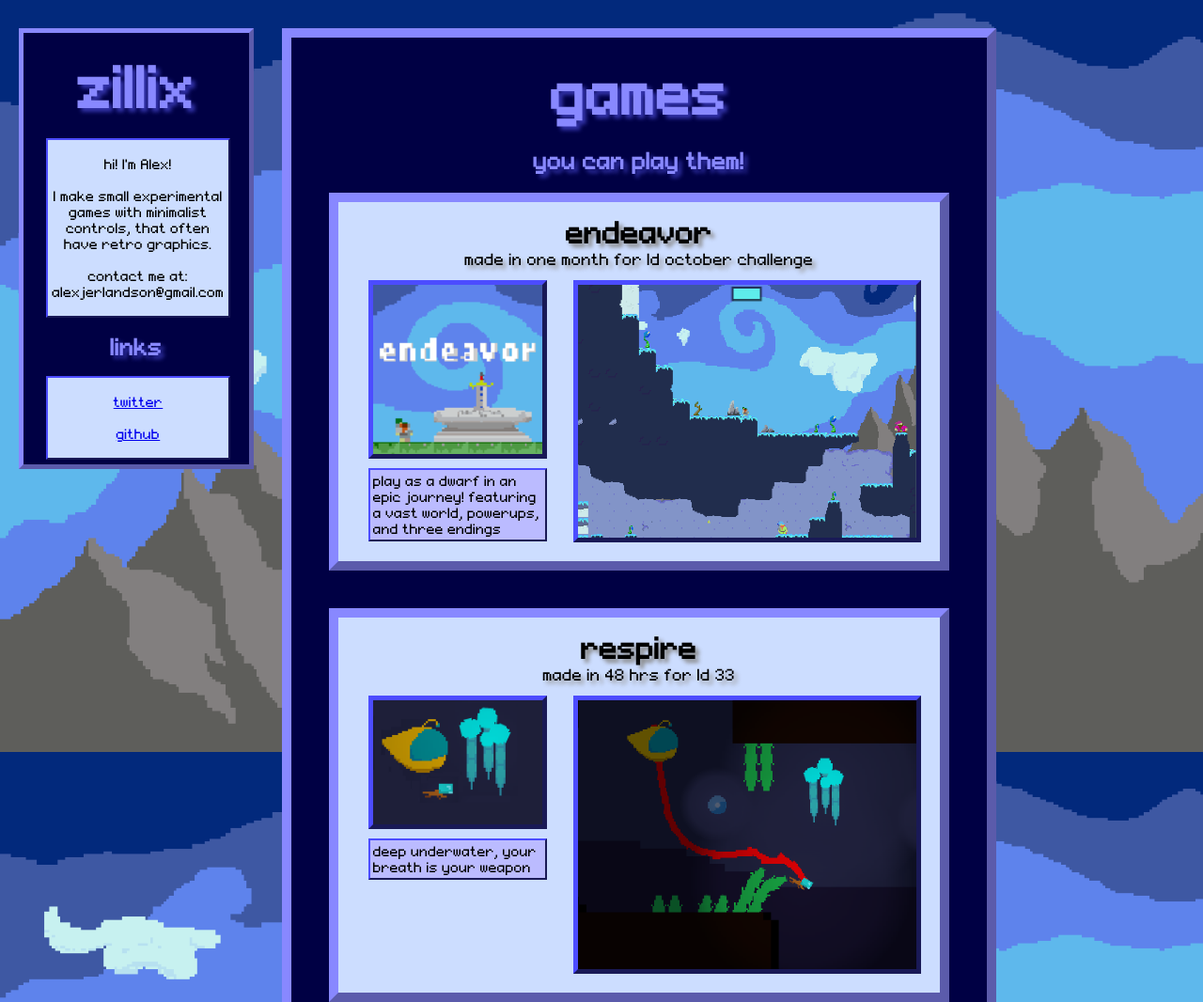
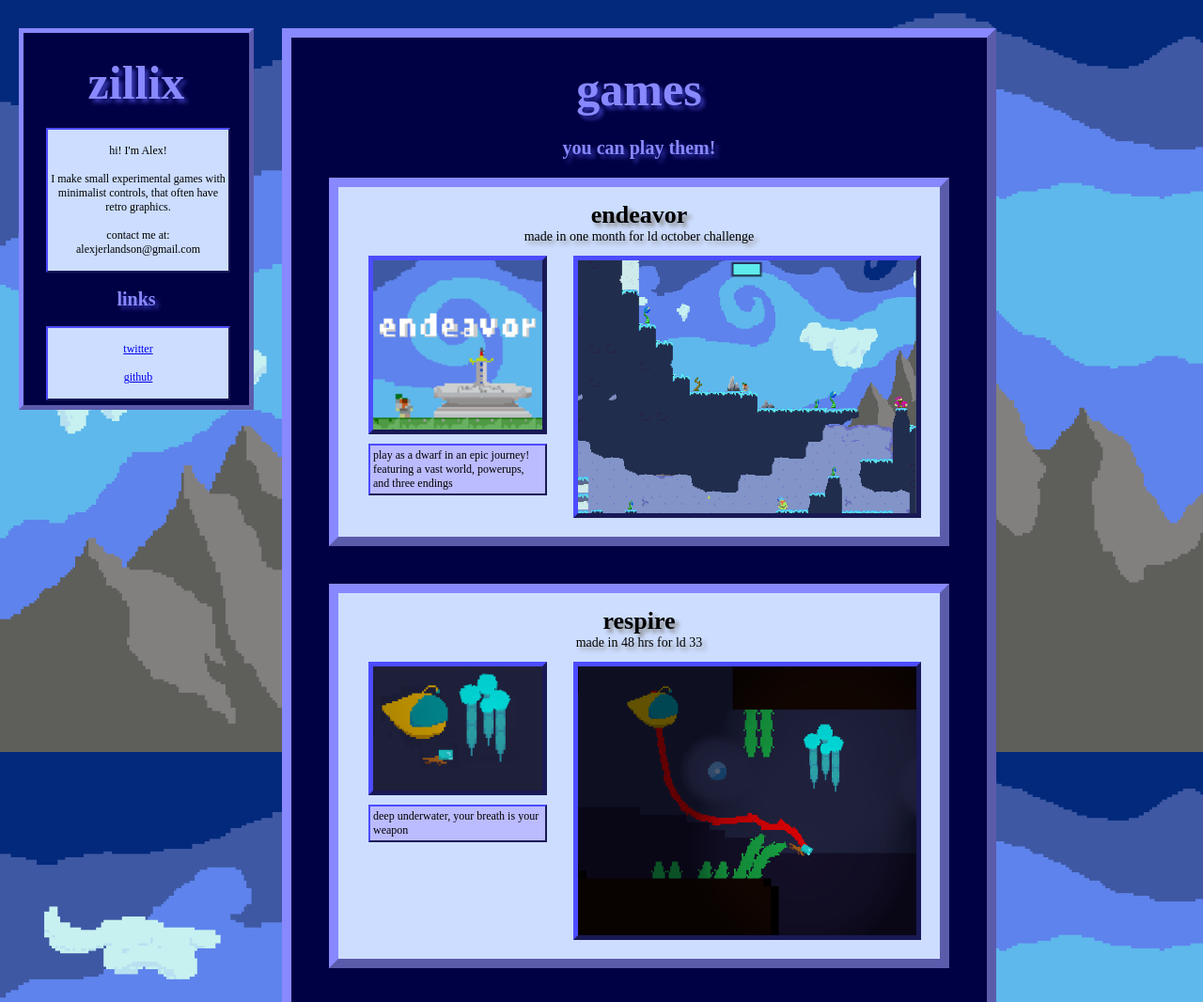
Before and after one commit to zillix/zillix.net, a plain HTML site: page index.html in a window 1280 px wide. Shown: the top 1066 px of the page at 94% size. Drawn offline with Linux system fonts and the light colour scheme; a web font is replaced by a local one.

Commit message:
Changing font
Font is now something that should be better supported on mac

```diff
--- a/main.css
+++ b/main.css
@@ -17,7 +17,7 @@
 }
 
 body {
-   font-family: hachea;
+   font-family: harmony;
    background: url( "images/backgroundLarge.png" );
    background-color: #02297C;
    background-repeat: repeat-x;
@@ -29,13 +29,13 @@ body {
 
 
 span.title{
-	font-family: hachea;
+	font-family: harmony;
 	font-size: 50px;
 	text-shadow: 4px 4px 4px #3333aa;
 }
 
 span.subtitle{
-	font-family: hachea;
+	font-family: harmony;
 	font-size: 20px;
 	text-shadow: 4px 4px 4px #3333aa;
 }
@@ -94,7 +94,7 @@ div.gamebox {
 /* HEADERS & TEXT */
 /* Game Title Header */
 h3 {
-	font-family: hachea;
+	font-family: harmony;
 	font-weight: bolder;
 	font-size: 26px;
 	text-align: center;
@@ -106,7 +106,7 @@ h3 {
 
 /* Game Tagline */
 h4 {
-	font-family: hachea;
+	font-family: harmony;
 	font-style: normal;
 	font-weight: lighter;
 	font-size: 14px;
@@ -135,7 +135,7 @@ font-family:Tahoma;
 /* Game Description */
 p.description {
 	background-color:#BBBBFF;
-	font-family: hachea;
+	font-family: harmony;
 	font-size: 12px;
 	text-align: left;
 	color: #000000;
@@ -150,7 +150,7 @@ p.description {
 /* Info Description */
 p.infoText {
 	background-color:#CCDDFF;
-	font-family: hachea;
+	font-family: harmony;
 	font-size: 12px;
 	text-align: center;
 	color: #000000;
```
